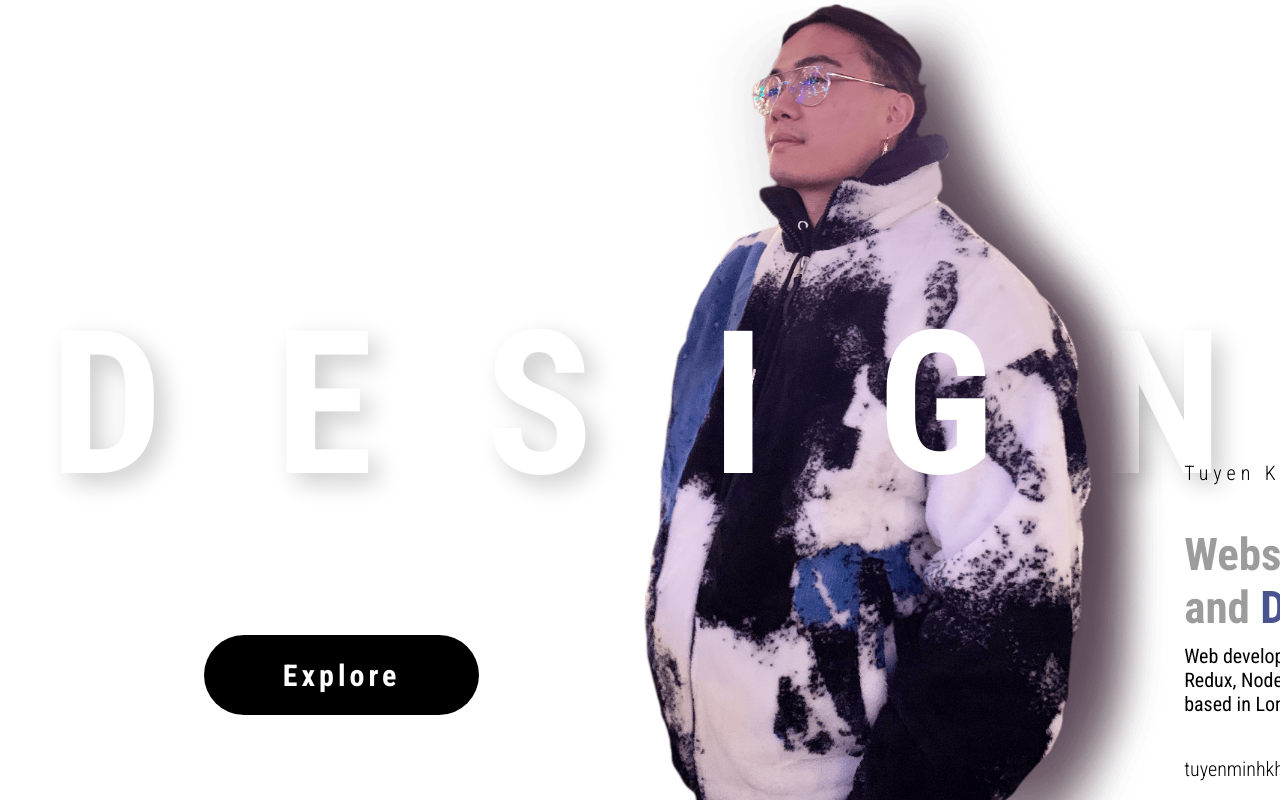
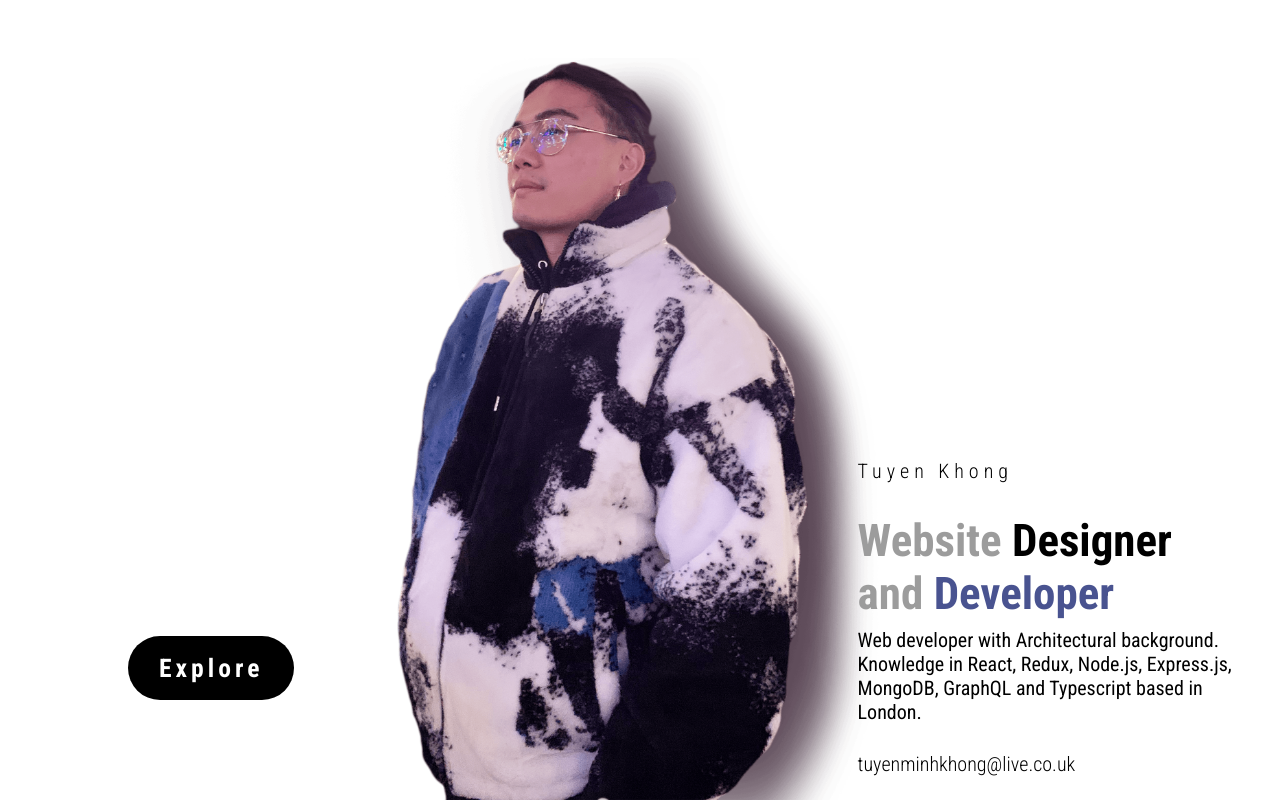
Before and after one commit to khongminhtn/portfolio, a React (Create React App) app: page / in a window 1280 px wide. Shown: the top 802 px of the page. Built offline with nearby package versions, Linux system fonts and the light colour scheme.

Commit message:
worked on breakpoints for .self

```diff
--- a/src/Components/Button/button.module.scss
+++ b/src/Components/Button/button.module.scss
@@ -1,41 +1,55 @@
+// Ipad Pro
+$L-iProW: 1367px;
+$P-iProW: 1025px;
+
+// Ipad
+$L-iPadW: 1025px;
+$P-iPadW: 769px;
+
+// Plus Size Phone
+$L-PlusW: 737px;
+$P-PlusW: 415px;
+
 .button {
-  width: 275px;
-  height: 80px;
+  // Sizing
+  width: 13vw;
+  height: 8vh;
 
+  // Properties
   background-color:black;
   color: white;
   border: 0;
   border-radius: 100px;
   cursor: pointer;
 
+  // Fonts
   font-family: "roboto condensed";
-  font-size: 30px;
+  font-size: 2vw;
   font-weight: 600;
   letter-spacing: 4px;
-}
 
-
-
-/* =============================================================================*/
-/* =                            BUTTON ANIMATION                               =*/
-/* =============================================================================*/
-
-.button {
+  // Animation
   transition: 100ms ease-in-out;
   &:hover {
-    width: calc(275px + 10px);
-    height: calc(80px * 1.2);
+    width: 14vw;
+    height: 8vh;
     color: black;
-    font-size: calc(30px * 1.5);
+    font-size: calc(1.5vw * 1.5);
     font-weight: bold;
     background-color: white;
     border: 1px solid black
   }
 
   &:active{
-    width: calc(275px + 15px);
-    height: calc(80px * 1.3);
-    font-size: calc(30px * 1.8);
+    width: calc(15vw + 1vw);
+    height: calc(8vh + 3vh);
+    font-size: calc(1.5vw + 1.5vw);
     border: 10px solid black
   }
 }
+
+
+
+/* =============================================================================*/
+/* =                           MEDIA QUERY                                     =*/
+/* =============================================================================*/
--- a/src/Components/Description/description.module.scss
+++ b/src/Components/Description/description.module.scss
@@ -23,7 +23,7 @@
   grid-column: 1;
   grid-row: 1;
   margin-right: 3%;
-  margin-bottom: 30px;
+  margin-bottom: 2%;
   width: 30%;
 
   /* Animation Properties */
@@ -99,8 +99,16 @@
       font-weight: 200;
     }
   }
+}
 
-
+// Ipad Portraits
+@media (max-width: 769px) {
+  .description {
+    @include gridSelfAlignJustify(center, start);
+    // margin-top: 5%;
+    width: 50vw;
+    transform: translateX(5vw);
+  }
 }
 
 /* =============================================================================*/
--- a/src/Components/Scrollable/scrollable.module.scss
+++ b/src/Components/Scrollable/scrollable.module.scss
@@ -1,7 +1,7 @@
 .scrollable {
   /* Sizing */
-  width: 100%;
-  height: 100%;
+  width: 1024px;
+  height: 100vh;
   overflow: hidden;
   position: relative;
 }
--- a/src/Pages/Landing/Landing.jsx
+++ b/src/Pages/Landing/Landing.jsx
@@ -23,7 +23,6 @@ const SelfImage = () => {
         style={animation('SelfImage', currentPage, duration)}
         src={selfImage}
         alt="Self"
-        width="30%"
         />
     </>
   )
@@ -67,7 +66,7 @@ const ButtonContainer = () => {
   }
   return (
     <div
-    className={sass.buttonContainer}>
+    className={sass['button-container']}>
       <Button
         handleClick={handleClick}
         content="Explore"/>
--- a/src/Pages/Landing/landing.module.scss
+++ b/src/Pages/Landing/landing.module.scss
@@ -14,6 +14,18 @@
   justify-content: $justify;
 }
 
+// Ipad Pro
+$L-iProW: 1367px;
+$P-iProW: 1025px;
+
+// Ipad
+$L-iPadW: 1025px;
+$P-iPadW: 769px;
+
+// Plus Size Phone
+$L-PlusW: 737px;
+$P-PlusW: 415px;
+
 /* =============================================================================*/
 /* =                                LANDING                                    =*/
 /* =============================================================================*/
@@ -23,21 +35,18 @@
   grid-template-columns: 1fr; /*1 column*/
   grid-template-rows: 1fr auto; /*2 column*/
   overflow: hidden;
+  // width: 100vw;
 
-  .designer, .self, .IG, .buttonContainer {
+  .designer, .self, .IG, .button-container {
     grid-column: 1;
     grid-row: 1;
   }
 
-  .self, .designer, .IG {
-    margin-left: 50px;
-  }
-
   .designer {
     font-weight: bold;
-    font-size: 200px;
+    font-size: 10vw ;
     color: white;
-    letter-spacing: 7pc;
+    letter-spacing: 6vw;
     text-shadow: 10px 10px 25px rgba(0, 0, 0, 0.2); /*Using rgba opacity will only apply to selected property*/
 
     /*Grid Spacing*/
@@ -54,19 +63,22 @@
   }
 
   .self {
-    /*Grid Spacing*/
+    // Grid
     @include gridSelfAlignJustify(end, center);
 
-    /* Animation properties */
+    // Properties
+    width: 30%;
+
+    // Animation
     opacity: 100%;
     animation: moveUp 1s ease-out 100ms;
   }
 
   .IG {
     font-weight: bold;
-    font-size: 200px;
+    font-size: 10vw;
     color: white;
-    letter-spacing: 7pc;
+    letter-spacing: 6vw;
 
     /*Grid Spacing*/
     @include gridSelfAlignJustify(center, center);
@@ -75,21 +87,94 @@
     opacity: 0%;
     animation: moveUp 1s ease-out 200ms 1 normal forwards;
   }
-}
 
+  .button-container {
+    @include widthHeight(33%, 33%);
+    @include gridSelfAlignJustify(end, none);
+    @include flexContentAlignJustify(center, center);
+    /* Animation Properties */
+    opacity: 0%;
+    animation: appearIn 1s ease-out 1s 1 normal forwards;
+  }
 
-/* =============================================================================*/
-/* =                                  BUTTON                                   =*/
-/* =============================================================================*/
-.buttonContainer {
-  @include widthHeight(33%, 33%);
-  @include gridSelfAlignJustify(end, none);
-  @include flexContentAlignJustify(center, center);
-  margin-left: 50px;
+  /* =============================================================================*/
+  /* =                            LANDING MEDIA QUERY                            =*/
+  /* =============================================================================*/
+  // Ipad Pro Landscape
+  @media only screen and (max-device-width: #{$L-iProW}) and (orientation: landscape) {
+    .self {
+      width: 38%;
+      justify-self: center;
+    }
+  }
 
-  /* Animation Properties */
-  opacity: 0%;
-  animation: appearIn 1s ease-out 1s 1 normal forwards;
+  // Ipad Pro Portrait
+  @media only screen and (max-device-width: #{$P-iProW}) and (orientation: portrait) {
+    .self {
+      width: 70vw;
+      justify-self: end;
+      transform: translateX(30vw);
+    }
+    .designer, .IG {
+      display: none;
+    }
+  }
+
+  // Ipad Landscape
+  @media only screen and (max-device-width: #{$L-iPadW}) and (orientation: landscape) {
+    .self {
+      width: 38%;
+      justify-self: center;
+      transform: translateX(0vw);
+    }
+    .designer, .IG {
+      display: block;
+    }
+  }
+
+  // Ipad Portrait
+  @media only screen and (max-device-width: #{$P-iPadW}) and (orientation: portrait) {
+    .self {
+      width: 70vw;
+      justify-self: end;
+      transform: translateX(30vw);
+    }
+    .designer, .IG {
+      display: none;
+    }
+  }
+
+  // Plus Size Phone Landscape
+  @media only screen and (max-device-width: #{$L-PlusW}) and (orientation: landscape) {
+    .self {
+      justify-self: end;
+    }
+    .designer, .IG {
+      display: none;
+    }
+  }
+
+  // Plus Size Phone Landscape
+  @media only screen and (max-device-width: #{$L-PlusW}) and (orientation: landscape) {
+    .self {
+      justify-self: end;
+    }
+    .designer, .IG {
+      display: none;
+    }
+  }
+
+  // Plus Size Phone Portrait
+  @media only screen and (max-device-width: #{$P-PlusW}) and (orientation: portrait) {
+    .self {
+      width: 100vw;
+      justify-self: end;
+      transform: translateX(60vw)
+    }
+    .designer, .IG {
+      display: none;
+    }
+  }
 }
 
 
--- a/src/globalUi/index.scss
+++ b/src/globalUi/index.scss
@@ -9,6 +9,11 @@
   Black 900
 */
 
+html {
+  font-family: 'Roboto Condensed', sans-serif;
+  font-size: 20px;
+}
+
 body {
   /* Sizing body */
   overflow: hidden;
@@ -16,5 +21,5 @@ body {
   height: 100vh;
   margin: 0;
   padding: 0;
-  font-family: 'Roboto Condensed', sans-serif;
+
 }
```
